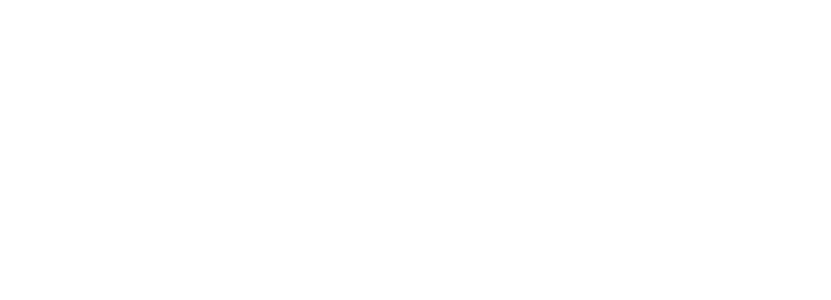
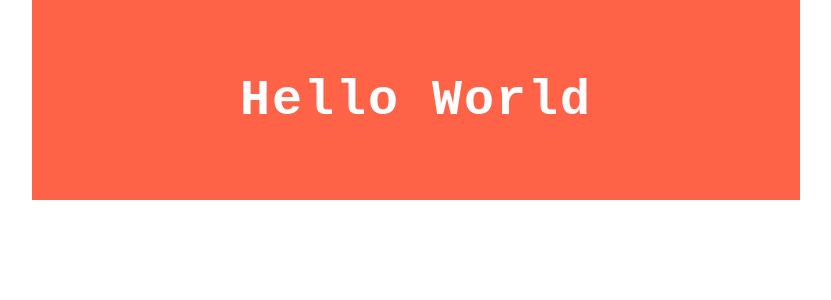
Before and after one commit to junkbin/junk4, an Angular app: page /comp3 in a window 1280 px wide. Before the commit this address led to /. Shown: the top 300 px of the page, without its empty margins (224-1055 px from the left). Built offline with nearby package versions, Linux system fonts and the light colour scheme.

Commit message:
comp3 added.

```diff
--- /dev/null
+++ b/src/app/comp3/comp3.component.html
@@ -0,0 +1,6 @@
+
+<div fxLayout="row" fxLayoutAlign="center center">
+  <div fxFlex.xs="100" fxFlex.sm="90" fxFlex.md="75" fxFlex="60" fxLayout="row" fxLayoutAlign="center center" class="textify" style="height:200px;">
+      Hello World
+  </div>
+</div>
--- /dev/null
+++ b/src/app/comp3/comp3.component.ts
@@ -0,0 +1,15 @@
+import { Component, OnInit } from '@angular/core';
+
+@Component({
+  selector: 'app-comp3',
+  templateUrl: './comp3.component.html',
+  styleUrls: ['./comp3.component.css']
+})
+export class Comp3Component implements OnInit {
+
+  constructor() { }
+
+  ngOnInit() {
+  }
+
+}
```
Also changed, not shown: src/app/app-routing.module.ts (+6 -2 lines), src/app/comp3/comp3.component.css (added).
